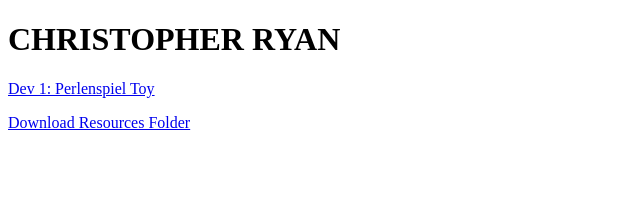
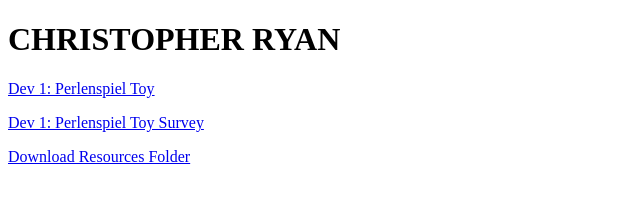
Before and after one commit to KiwiChris84/IMGD2900Website, a plain HTML site: page index.html in a window 1280 px wide. Shown: the whole page, without its empty margins (0-640 px from the left). Drawn offline with Linux system fonts and the light colour scheme.

Commit message:
Update index.html

```diff
--- a/index.html
+++ b/index.html
@@ -15,6 +15,10 @@
 			<a href="resources/Dev1/game.html" target="_blank">Dev 1: Perlenspiel Toy </a>
 			<br>
 		</p>
+				<p>
+			<a href="https://docs.google.com/forms/d/e/1FAIpQLScqxpSn4VYu5upifaj4-tNOlKdEffJi6YmhPLMPyo-9po6cLg/viewform?usp=header" target="_blank">Dev 1: Perlenspiel Toy Survey </a>
+			<br>
+		</p>
 		<p>
 			<a href="resources" download>Download Resources Folder</a>
 			<br>
```
